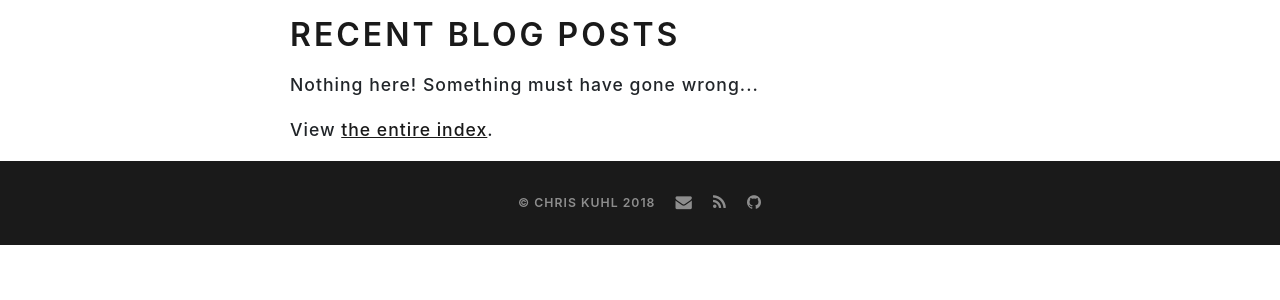
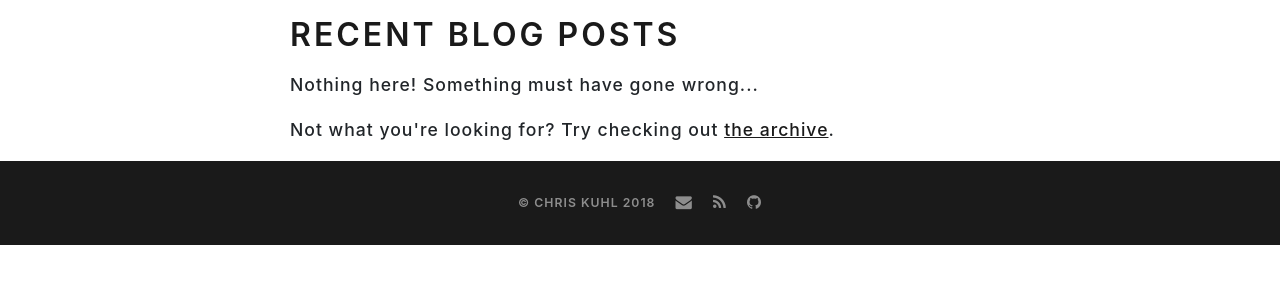
Before and after one commit to ckuhl/ckuhl.com, a Flask app: page /blog/ in a window 1280 px wide. Shown: the part 91-391 px from the top of the page. Run offline with Flask 2, Linux system fonts and the light colour scheme; parts of the project's set-up code (start-up, migrations or seed data) failed here and were passed over; some libraries are stand-ins or nearby versions.

Commit message:
[style] Update the look of some pages

```diff
--- a/ckuhl/views/blog.py
+++ b/ckuhl/views/blog.py
@@ -9,7 +9,7 @@ blog = Blueprint('blog', __name__)
 
 
 @blog.route('/')
-def home(blog_n=999):
+def home(blog_n=8):
     """return a listing of blog posts"""
     posts = utils.get_category(Pages, 'blog', n=blog_n)
     blog_posts = [p for p in posts if p.meta['category'] != 'travel']
--- a/templates/blog/home.j2
+++ b/templates/blog/home.j2
@@ -11,14 +11,15 @@
 		<h2 class="h4 card-title"><a href="{{ url_for('blog.post', path=a.path) }}">{{ a.title }}</a></h2>
 		<h3 class="h6 text-muted">Written {{ a.created|datetimeformat('%Y-%m-%d') }}</h3>
 		{{ a.html|teaser_para|safe }}
-		<a href="{{ url_for('blog.post', path=a.path) }}">Read more</a>
+		<a class="btn btn-outline-primary" href="{{ url_for('blog.post', path=a.path) }}">Read more</a>
 	</div>
 </div>
 {% else %}
 <p>Nothing here! Something must have gone wrong...</p>
 {% endfor %}
 
-<p>View <a href="/blog/index/">the entire index</a>.</p>
+<p>Not what you're looking for? Try checking out <a href="/blog/index/">the
+	archive</a>.</p>
 
 {% endblock %}
 {% block post_js %}{% endblock %}
--- a/templates/core/about.j2
+++ b/templates/core/about.j2
@@ -5,7 +5,7 @@
 {% block pre_js %}{% endblock %}
 {% block content %}
 <h1 class="h1 my-3">About</h1>
-<p class="lead">Some things about me</p>
+<p class="lead">Here's what you need to know</p>
 <h2 class="h4">The school things</h2>
 <p>
 	I'm a double degree student, pursuing both a bachelor of computer
@@ -27,7 +27,7 @@
 
 <h2 class="h4">The side project things</h2>
 <p>
-	I enjoy programming outside of school too! Often it's just to solve my
+	Usually I'm working on a side project or three. Often it's just to solve my
 	own problems, but sometimes other people
 	<a href="/portfolio/image-block-x/"> find my solutions useful too</a>.
 	Regardless of what I'm getting up to, I try to write about about
```
Also changed, not shown: templates/blog/index.j2 (+6 -7 lines), templates/core/index.j2 (+9 -3 lines), README.md.
